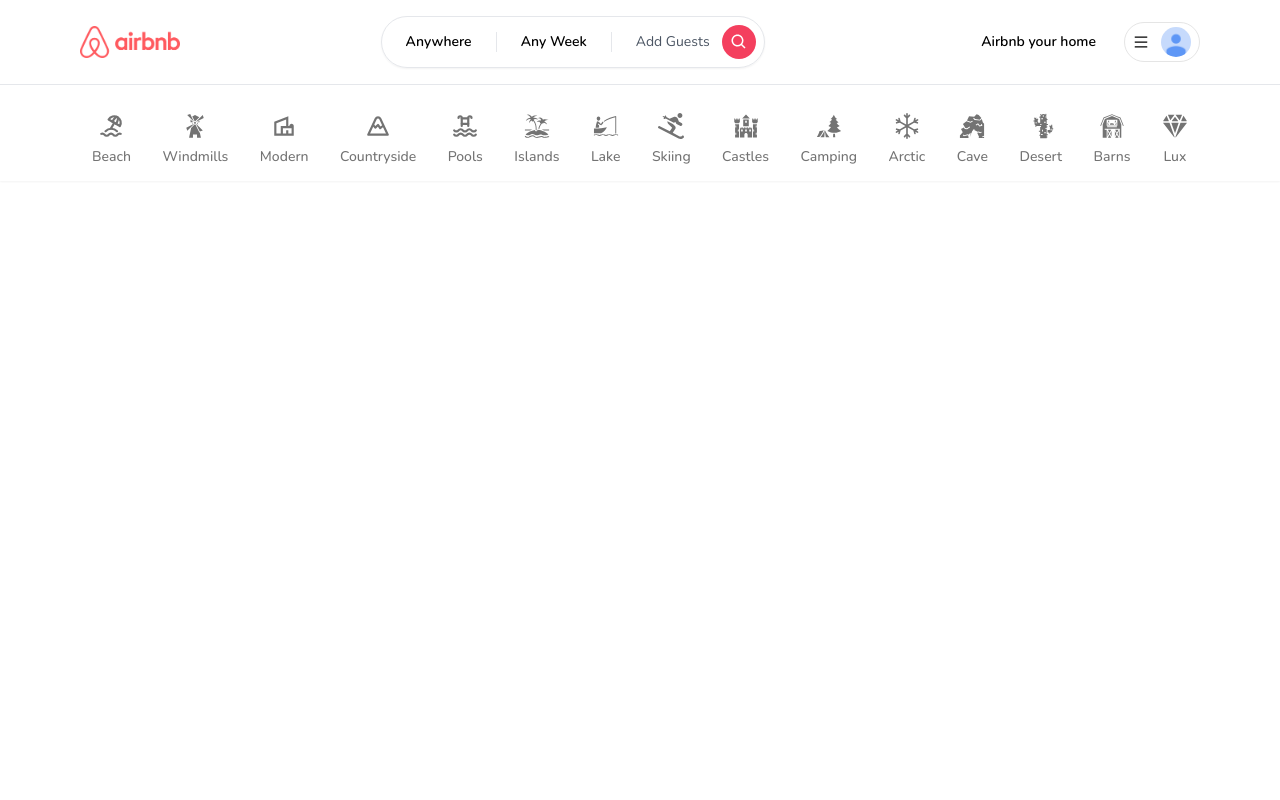
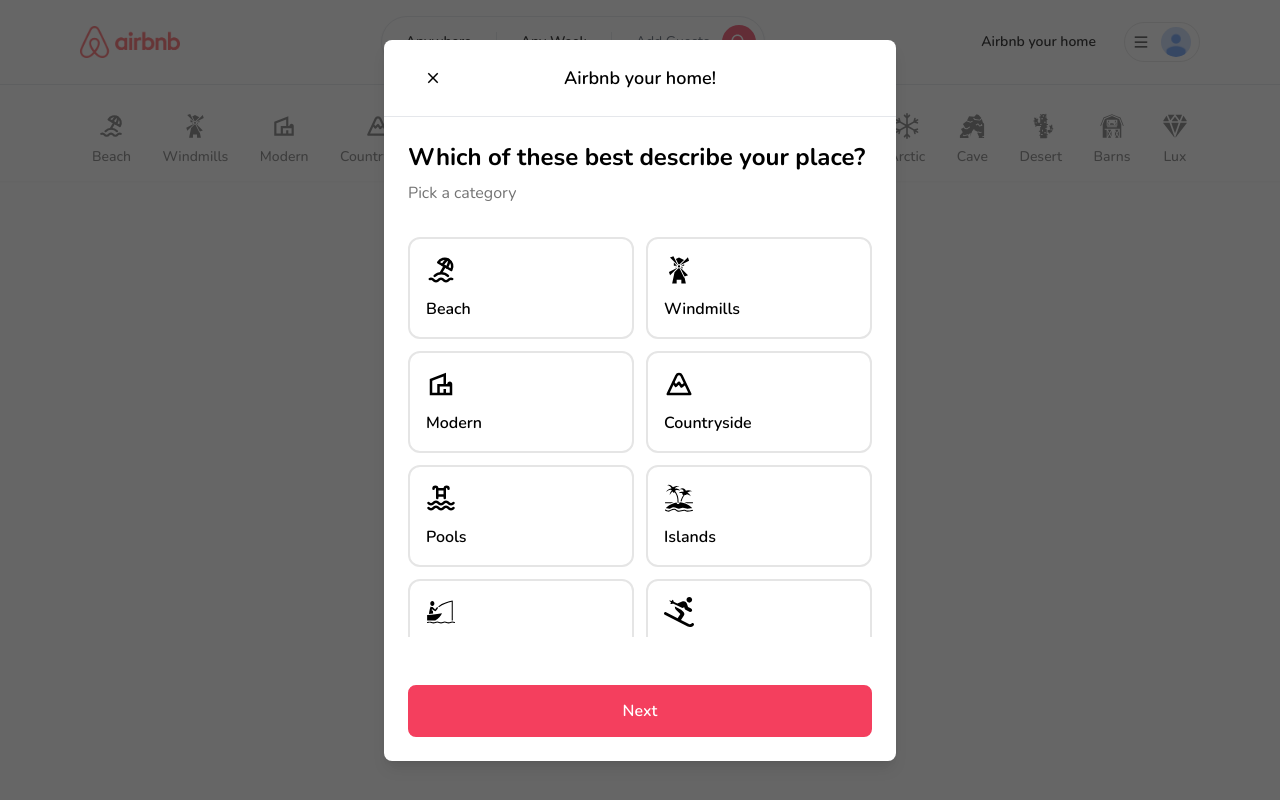
Before and after one commit to sanskar001/airbnb-clone, a Next.js app: page / in a window 1280 px wide. Built offline with nearby package versions, Linux system fonts and the light colour scheme; no server answers.

Commit message:
feat: added category selection on rent modal

```diff
--- /dev/null
+++ b/app/components/inputs/CategoryInput.tsx
@@ -0,0 +1,32 @@
+"use client";
+
+import { FC } from "react";
+import { IconType } from "react-icons";
+
+export interface CategoryInputProps {
+  label: string;
+  icon: IconType;
+  onClick: (value: string) => void;
+  selected?: boolean;
+}
+
+const CategoryInput: FC<CategoryInputProps> = ({
+  icon: Icon,
+  label,
+  onClick,
+  selected,
+}) => {
+  return (
+    <div
+      onClick={() => onClick(label)}
+      className={`rounded-xl border-2 p-4 flex flex-col gap-3 hover:border-black transition cursor-pointer ${
+        selected ? "border-black" : "border-neutral-200"
+      }`}
+    >
+      <Icon size={30} />
+      <div className="font-semibold">{label}</div>
+    </div>
+  );
+};
+
+export default CategoryInput;
--- a/app/components/modals/LoginModal.tsx
+++ b/app/components/modals/LoginModal.tsx
@@ -1,6 +1,6 @@
 "use client";
 
-import { FC } from "react";
+import { FC, useCallback } from "react";
 import { AiFillGithub } from "react-icons/ai";
 import { FcGoogle } from "react-icons/fc";
 import { useState } from "react";
@@ -51,6 +51,11 @@
     });
   };
 
+  const toggle = useCallback(() => {
+    loginModal.onClose();
+    registerModal.onOpen();
+  }, [loginModal, registerModal]);
+
   const bodyContent = (
     <div className="flex flex-col gap-4">
       <Heading title="Welcome back!" subTitle="Login to you account" />
@@ -94,12 +99,12 @@
       />
       <div className="text-neutral-500 text-center mt-4 font-light">
         <div className="flex items-center justify-center gap-2">
-          <div>Already have an account?</div>
+          <div>First time using Airbnb?</div>
           <div
-            onClick={loginModal.onClose}
+            onClick={toggle}
             className="text-neutral-800 cursor-pointer hover:underline"
           >
-            Log in
+            Create an account
           </div>
         </div>
       </div>
--- a/app/components/modals/RegisterModal.tsx
+++ b/app/components/modals/RegisterModal.tsx
@@ -1,6 +1,6 @@
 "use client";
 
-import { FC } from "react";
+import { FC, useCallback } from "react";
 import axios from "axios";
 import { AiFillGithub } from "react-icons/ai";
 import { FcGoogle } from "react-icons/fc";
@@ -13,9 +13,11 @@
 import toast from "react-hot-toast";
 import Button from "../Button";
 import { signIn } from "next-auth/react";
+import useLoginModal from "@/app/hooks/useLoginModal";
 
 const RegisterModal: FC = () => {
   const registerModal = useRegisterModal();
+  const loginModal = useLoginModal();
   const [isLoading, setIsLoading] = useState<boolean>(false);
 
   const {
@@ -38,13 +40,18 @@
       .then(() => {
         registerModal.onClose();
       })
-      .catch((error) => {
+      .catch(() => {
         toast.error("Something went wrong!");
       })
       .finally(() => {
         setIsLoading(false);
       });
   };
+
+  const toggle = useCallback(() => {
+    loginModal.onOpen();
+    registerModal.onClose();
+  }, [loginModal, registerModal]);
 
   const bodyContent = (
     <div className="flex flex-col gap-4">
@@ -99,7 +106,7 @@
         <div className="flex items-center justify-center gap-2">
           <div>Already have an account?</div>
           <div
-            onClick={registerModal.onClose}
+            onClick={toggle}
             className="text-neutral-800 cursor-pointer hover:underline"
           >
             Log in
--- /dev/null
+++ b/app/components/modals/RentModal.tsx
@@ -0,0 +1,115 @@
+"use client";
+
+import { FC, useCallback, useMemo, useState } from "react";
+import Modal from "./Modal";
+import useRentModal from "@/app/hooks/useRentModal";
+import Heading from "../Heading";
+import { categories } from "../navbar/Categories";
+import CategoryInput from "../inputs/CategoryInput";
+import { FieldValues, useForm } from "react-hook-form";
+
+enum STEPS {
+  CATEGORY = 0,
+  LOCATION = 1,
+  INFO = 2,
+  IMAGES = 3,
+  DESCRIPTION = 4,
+  PRICE = 5,
+}
+
+const RentModal: FC = () => {
+  const rentModal = useRentModal();
+
+  const [step, setStep] = useState(STEPS.CATEGORY);
+
+  const {
+    register,
+    handleSubmit,
+    setValue,
+    watch,
+    formState: { errors },
+    reset,
+  } = useForm<FieldValues>({
+    defaultValues: {
+      category: "",
+      location: null,
+      guestCount: 1,
+      roomCount: 1,
+      bathroomCount: 1,
+      imageSrc: "",
+      price: 1,
+      title: "",
+      description: "",
+    },
+  });
+
+  const category = watch("category");
+
+  const setCustomValue = (id: string, value: any) => {
+    setValue(id, value, {
+      shouldValidate: true,
+      shouldDirty: true,
+      shouldTouch: true,
+    });
+  };
+
+  const onBack = useCallback(() => {
+    setStep((value) => value - 1);
+  }, []);
+
+  const onNext = useCallback(() => {
+    setStep((value) => value + 1);
+  }, []);
+
+  const actionLabel = useMemo(() => {
+    if (step === STEPS.PRICE) {
+      return "Create";
+    }
+
+    return "Next";
+  }, [step]);
+
+  const secondaryActionLabel = useMemo(() => {
+    if (step === STEPS.CATEGORY) {
+      return undefined;
+    }
+
+    return "Back";
+  }, [step]);
+
+  let bodyContent = (
+    <div className="flex flex-col gap-8">
+      <Heading
+        title="Which of these best describe your place?"
+        subTitle="Pick a category"
+      />
+      <div className="grid grid-cols-1 md:grid-cols-2 gap-3 max-h-[50vh] overflow-y-auto">
+        {categories.map((item) => (
+          <div key={item.label} className="col-span-1">
+            <CategoryInput
+              onClick={(category) => setCustomValue("category", category)}
+              selected={category === item.label}
+              label={item.label}
+              icon={item.icon}
+            />
+          </div>
+        ))}
+      </div>
+    </div>
+  );
+
+  return (
+    <Modal
+      isOpen={rentModal.isOpen}
+      title="Airbnb your home!"
+      onClose={rentModal.onClose}
+      onSubmit={rentModal.onClose}
+      actionLabel={actionLabel}
+      secondaryActionLabel={secondaryActionLabel}
+      secondaryAction={step === STEPS.CATEGORY ? undefined : onBack}
+      body={bodyContent}
+    />
+  );
+};
+
+export default RentModal;
--- a/app/components/navbar/UserMenu.tsx
+++ b/app/components/navbar/UserMenu.tsx
@@ -8,6 +8,7 @@
 import useLoginModal from "@/app/hooks/useLoginModal";
 import { signOut } from "next-auth/react";
 import { SafeUser } from "@/app/types";
+import useRentModal from "@/app/hooks/useRentModal";
 
 export interface UserMenuProps {
   currentUser?: SafeUser | null;
@@ -17,16 +18,25 @@
   const [isOpen, setIsOpen] = useState<boolean>(false);
   const registerModal = useRegisterModal();
   const loginModal = useLoginModal();
+  const rentModal = useRentModal();
 
   const toggleOpen = useCallback(() => {
     setIsOpen((prevState) => !prevState);
   }, [isOpen]);
 
+  const onRent = useCallback(() => {
+    if (!currentUser) {
+      return loginModal.onOpen();
+    }
+
+    rentModal.onOpen();
+  }, [currentUser, loginModal, rentModal]);
+
   return (
     <div className="relative">
       <div className="flex items-center gap-3">
         <div
-          onClick={() => {}}
+          onClick={onRent}
           className="hidden md:block text-sm font-semibold py-3 px-4 rounded-full hover:bg-neutral-100 transition cursor-pointer"
         >
           Airbnb your home
@@ -51,7 +61,7 @@
                 <MenuItem label="My favorites" onClick={() => {}} />
                 <MenuItem label="My reservations" onClick={() => {}} />
                 <MenuItem label="My properties" onClick={() => {}} />
-                <MenuItem label="Airbnb my home" onClick={() => {}} />
+                <MenuItem label="Airbnb my home" onClick={onRent} />
                 <hr />
                 <MenuItem label="Logout" onClick={signOut} />
               </>
--- /dev/null
+++ b/app/hooks/useRentModal.ts
@@ -0,0 +1,17 @@
+import { create } from "zustand";
+
+export interface RentModalStore {
+  isOpen: boolean;
+  onOpen: () => void;
+  onClose: () => void;
+}
+
+const useRentModal = create<RentModalStore>((set) => {
+  return {
+    isOpen: true,
+    onOpen: () => set({ isOpen: true }),
+    onClose: () => set({ isOpen: false }),
+  };
+});
+
+export default useRentModal;
--- a/app/layout.tsx
+++ b/app/layout.tsx
@@ -6,6 +6,7 @@
 import ToasterProvider from "./providers/ToasterProvider";
 import LoginModal from "./components/modals/LoginModal";
 import getCurrentUser from "./actions/getCurrentUser";
+import RentModal from "./components/modals/RentModal";
 
 const nunito = Nunito({ subsets: ["latin"] });
 
@@ -27,6 +28,7 @@
         <ToasterProvider />
         <LoginModal />
         <RegisterModal />
+        <RentModal />
         <Navbar currentUser={currentUser} />
         {children}
       </body>
```
